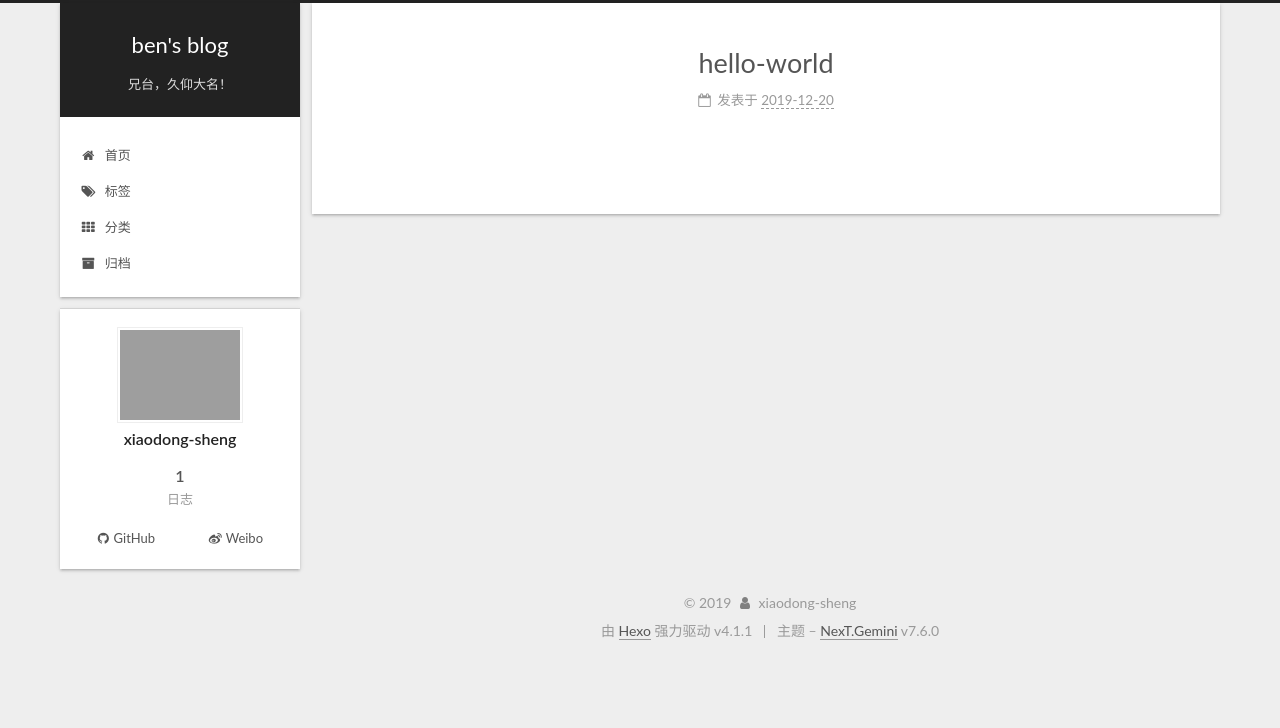
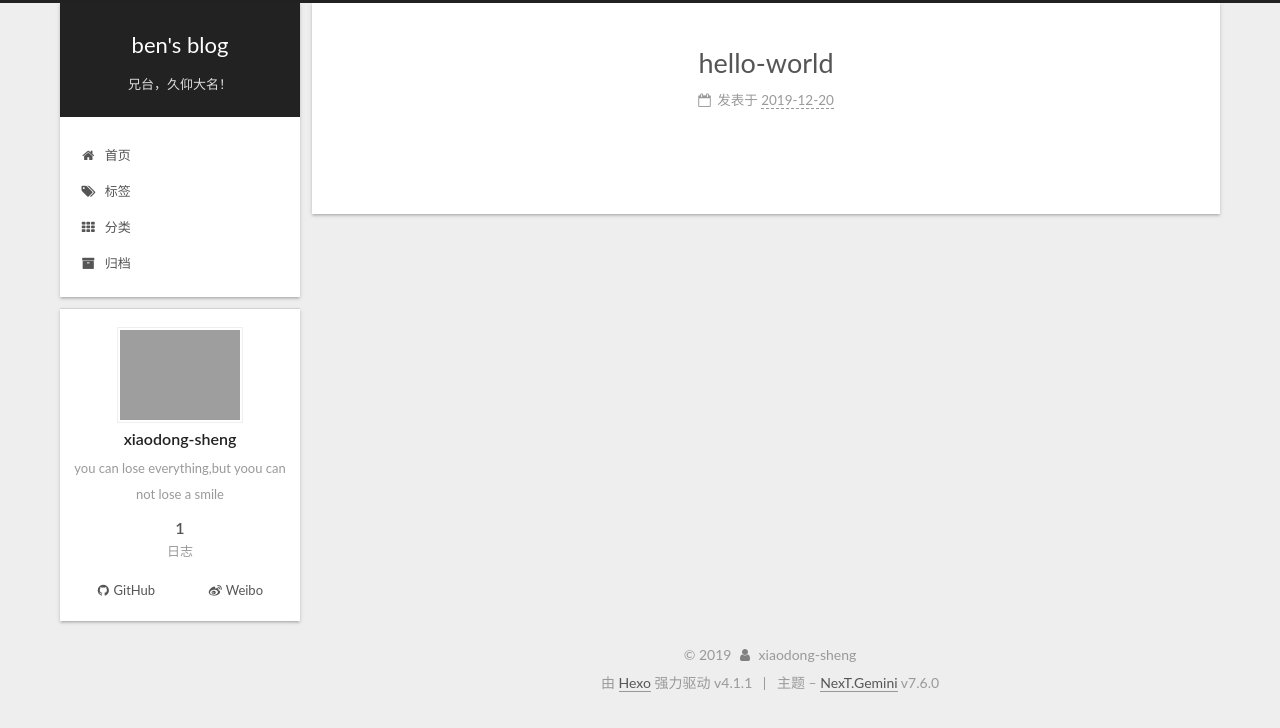
Before and after one commit to shengxiaodong624/shengxiaodong624.github.io, a plain HTML site: page 2019/12/20/hello-world/index.html in a window 1280 px wide. Drawn offline with Linux system fonts and the light colour scheme; grey boxes are pictures that could not be loaded.

Commit message:
Site updated: 2019-12-20 23:35:11

```diff
--- a/2019/12/20/hello-world/index.html
+++ b/2019/12/20/hello-world/index.html
@@ -45,10 +45,12 @@
   };
 </script>
 
-  <meta property="og:type" content="article">
+  <meta name="description" content="you can lose everything,but yoou can not lose a smile">
+<meta property="og:type" content="article">
 <meta property="og:title" content="hello-world">
 <meta property="og:url" content="https://shengxiaodong624.home/2019/12/20/hello-world/index.html">
 <meta property="og:site_name" content="ben&#39;s blog">
+<meta property="og:description" content="you can lose everything,but yoou can not lose a smile">
 <meta property="og:locale" content="zh_CN">
 <meta property="article:published_time" content="2019-12-20T10:01:08.690Z">
 <meta property="article:modified_time" content="2019-12-20T12:54:12.474Z">
@@ -184,7 +186,7 @@
     <span hidden itemprop="author" itemscope itemtype="http://schema.org/Person">
       <meta itemprop="image" content="http://b-ssl.duitang.com/uploads/item/201809/07/20180907083255_uovte.thumb.700_0.jpg">
       <meta itemprop="name" content="xiaodong-sheng">
-      <meta itemprop="description" content="">
+      <meta itemprop="description" content="you can lose everything,but yoou can not lose a smile">
     </span>
 
     <span hidden itemprop="publisher" itemscope itemtype="http://schema.org/Organization">
@@ -274,7 +276,7 @@
     <img class="site-author-image" itemprop="image" alt="xiaodong-sheng"
       src="http://b-ssl.duitang.com/uploads/item/201809/07/20180907083255_uovte.thumb.700_0.jpg">
   <p class="site-author-name" itemprop="name">xiaodong-sheng</p>
-  <div class="site-description" itemprop="description"></div>
+  <div class="site-description" itemprop="description">you can lose everything,but yoou can not lose a smile</div>
 </div>
 <div class="site-state-wrap motion-element">
   <nav class="site-state">
```
Also changed, not shown: archives/2019/12/index.html (+4 -2 lines), archives/2019/index.html (+4 -2 lines), archives/index.html (+4 -2 lines), categories/index.html (+4 -2 lines), index.html (+5 -3 lines), tags/index.html (+4 -2 lines).
